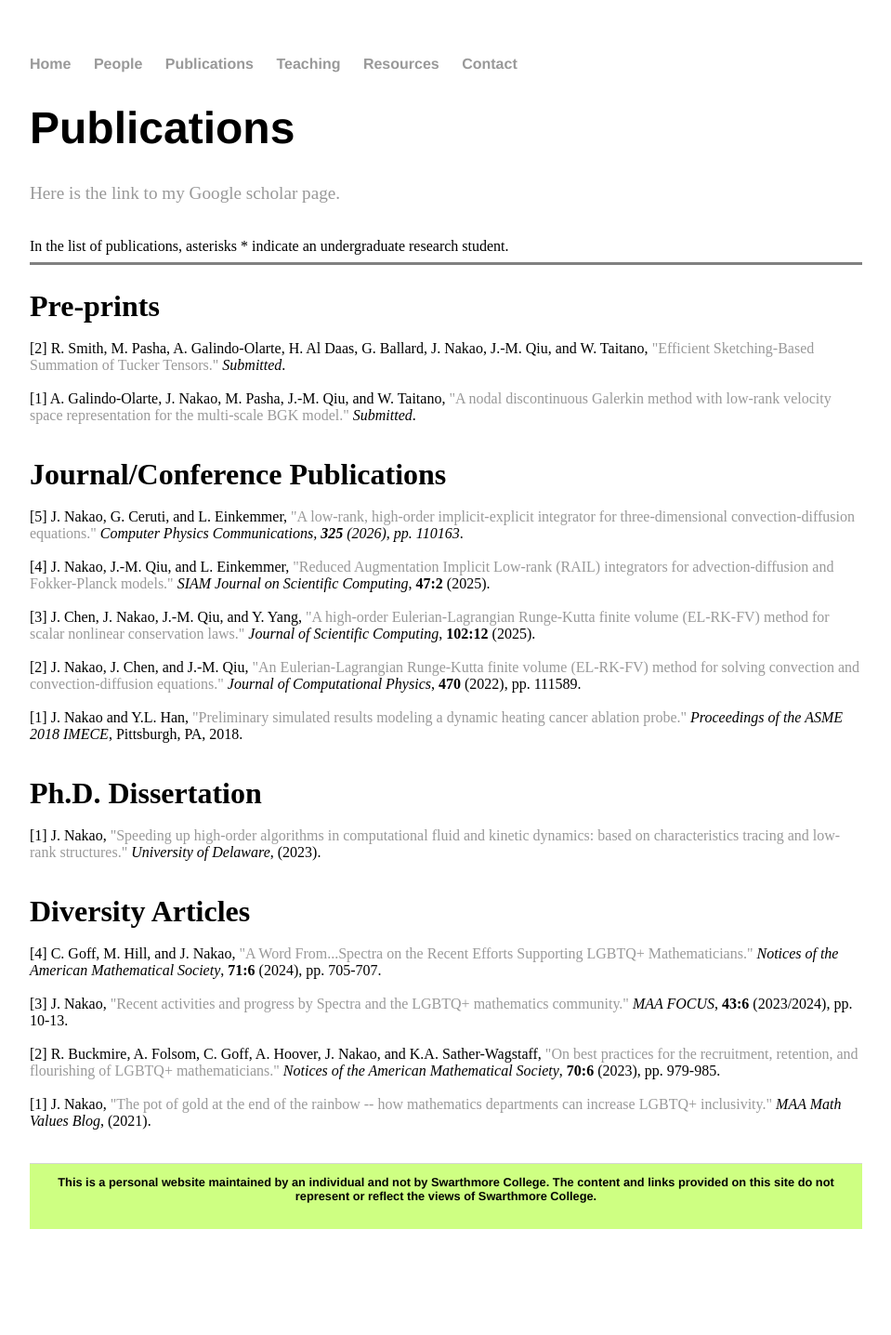
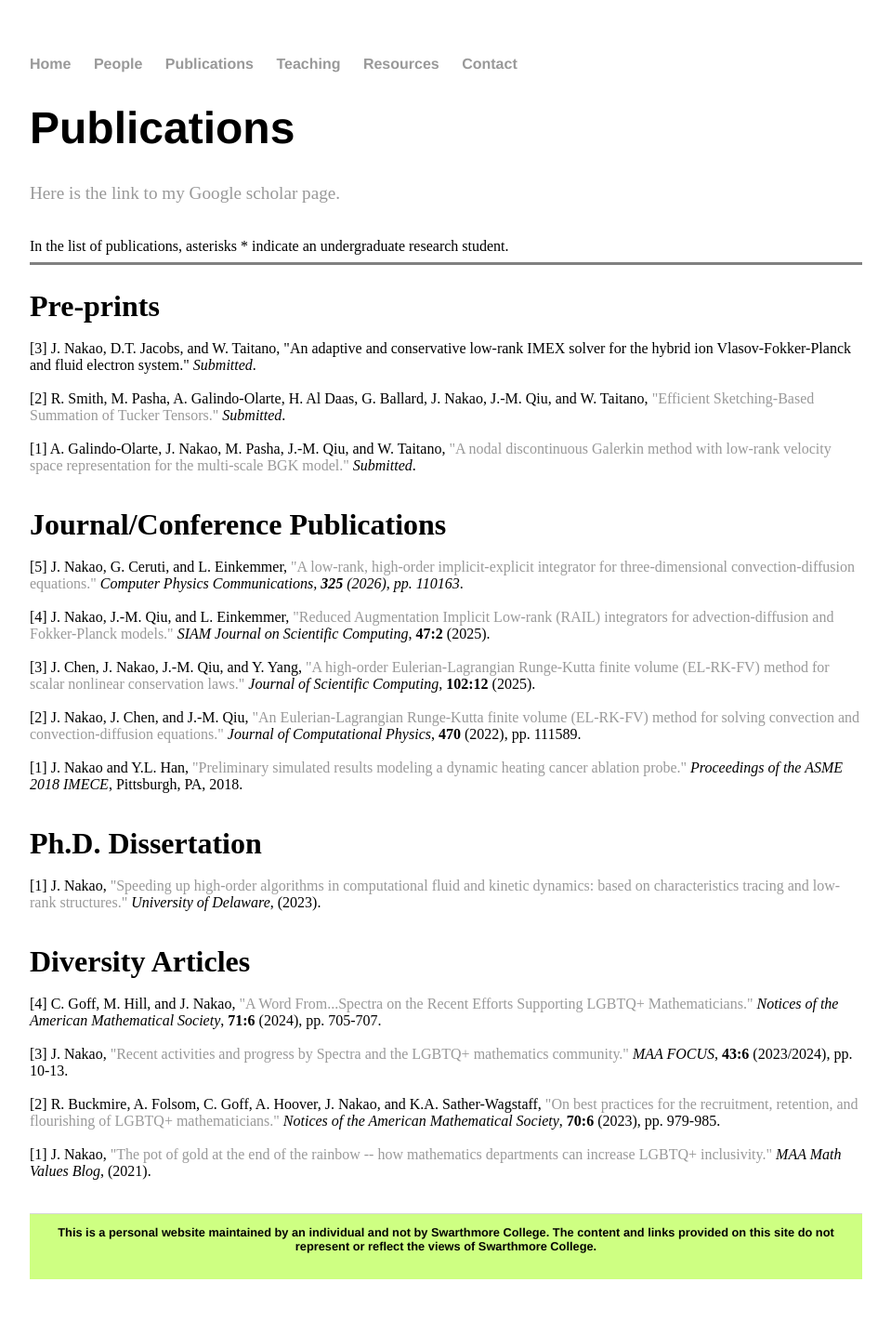
Before and after one commit to jhknakao/jhknakao.github.io, a Jekyll site: the page built from publications.html, in a window 1280 px wide. Shown: the whole page at 93% size, without its empty margins (160-1119 px from the left). Built offline with Jekyll 4.4.1, drawn with Linux system fonts in a browser that asks for light colours; before the commit the page ends 1382 px from its top, so only the background shows below that.

Commit message:
Update publications.html

```diff
--- a/publications.html
+++ b/publications.html
@@ -15,6 +15,9 @@ title: Publications
 	<br>
 
 	<font size="6"><b>Pre-prints</b></font>
+	<br>
+	<br>
+	[3] J. Nakao, D.T. Jacobs, and W. Taitano, "An adaptive and conservative low-rank IMEX solver for the hybrid ion Vlasov-Fokker-Planck and fluid electron system." <i>Submitted</i>.
 	<br>
 	<br>
 	[2] R. Smith, M. Pasha, A. Galindo-Olarte, H. Al Daas, G. Ballard, J. Nakao, J.-M. Qiu, and W. Taitano, <a href="https://arxiv.org/abs/2603.13532">"Efficient Sketching-Based Summation of Tucker Tensors."</a> <i>Submitted</i>.
```
